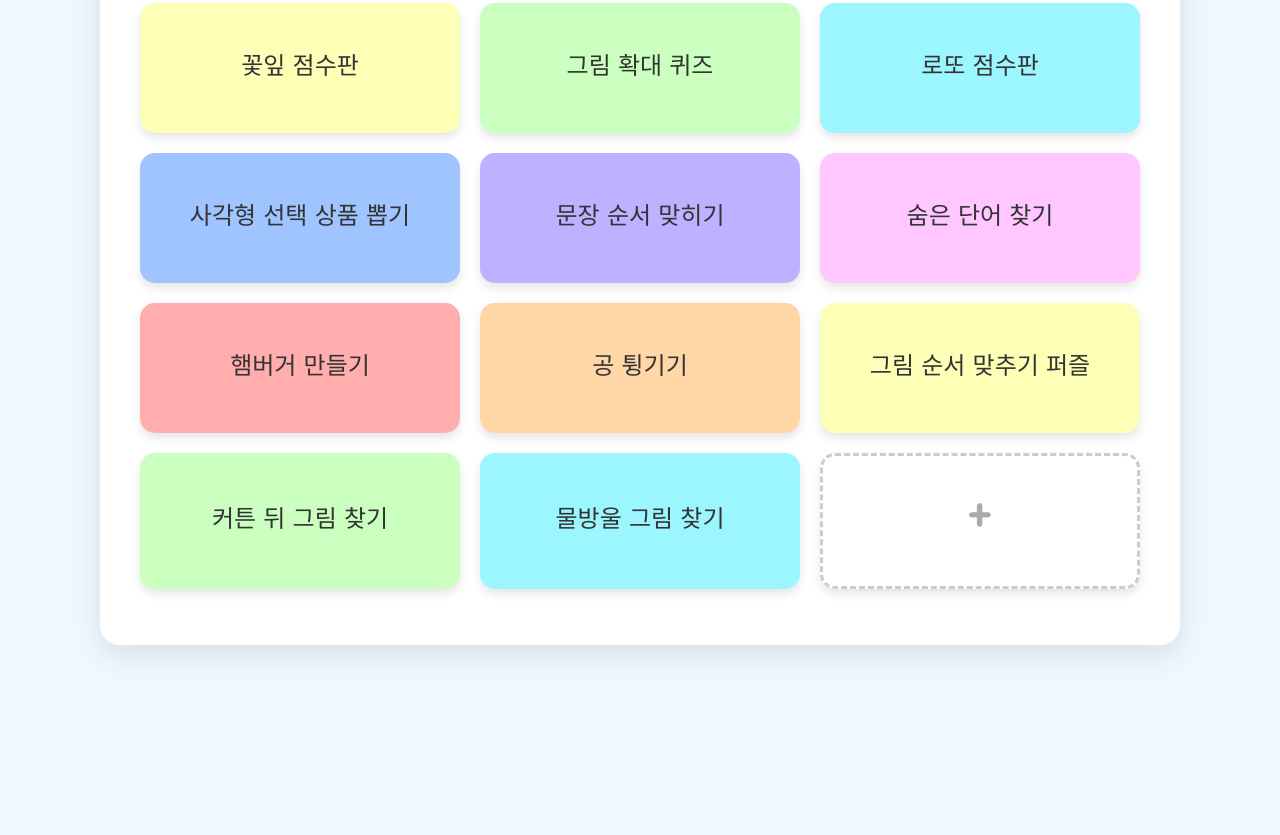
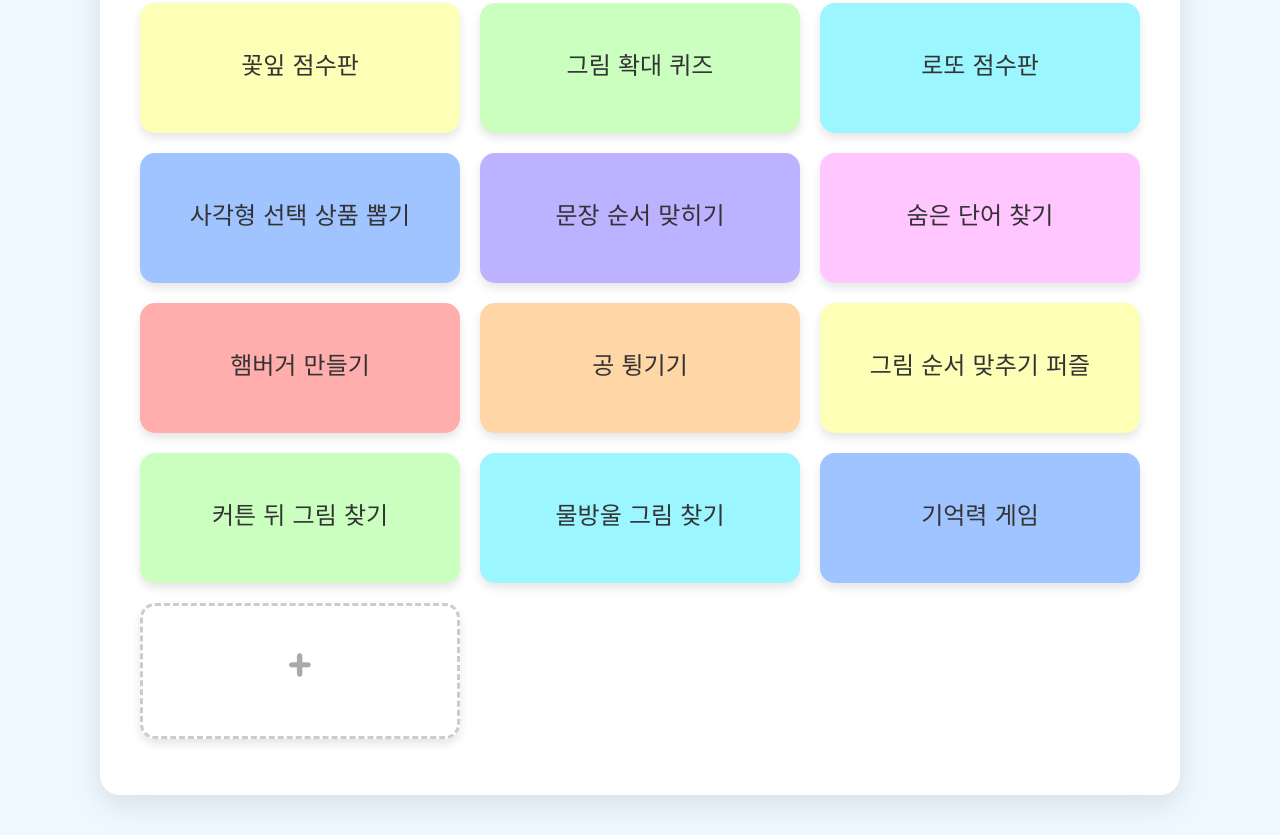
Before and after one commit to rootspace-tc/school-quiz, a website: page upload.html in a window 1280 px wide. Shown: the part 1104-1939 px from the top of the page. Before the commit the page ends 1789 px from the top, so only its background shows below. Drawn offline with Linux system fonts and the light colour scheme.

Commit message:
Update upload.html

```diff
--- a/upload.html
+++ b/upload.html
@@ -275,6 +275,11 @@
             {
                 "name": "물방울 그림 찾기",
                 "url": "https://rootspace-tc.github.io/school-quiz/bubblepopquiz.html"
+            },
+            // 🆕 [추가] 요청하신 '기억력 게임' 바로가기를 여기에 추가했습니다.
+            {
+                "name": "기억력 게임",
+                "url": "https://rootspace-tc.github.io/school-quiz/animalsound%20v2.html"
             }
         ];
         let currentActionUrl = '';
```
